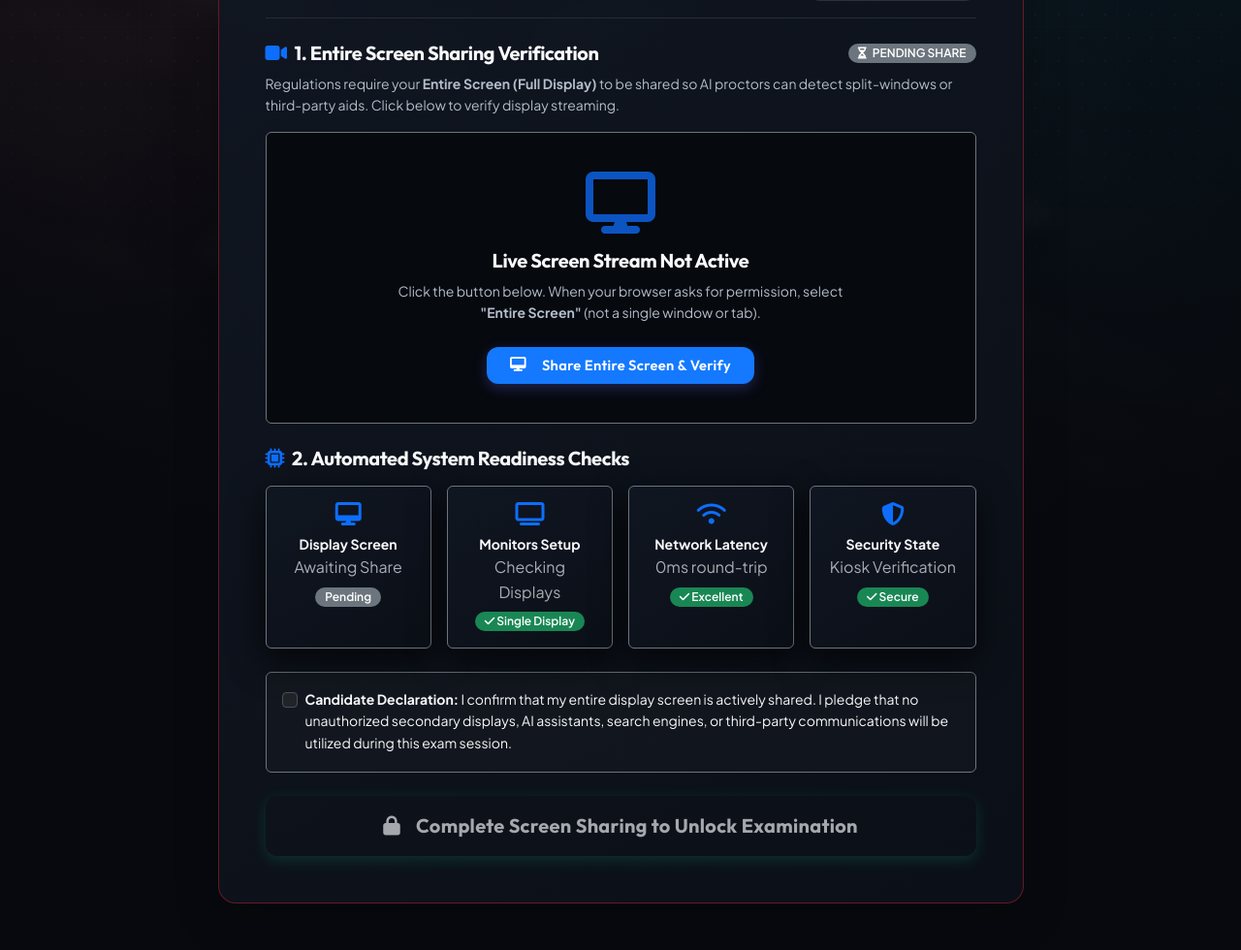
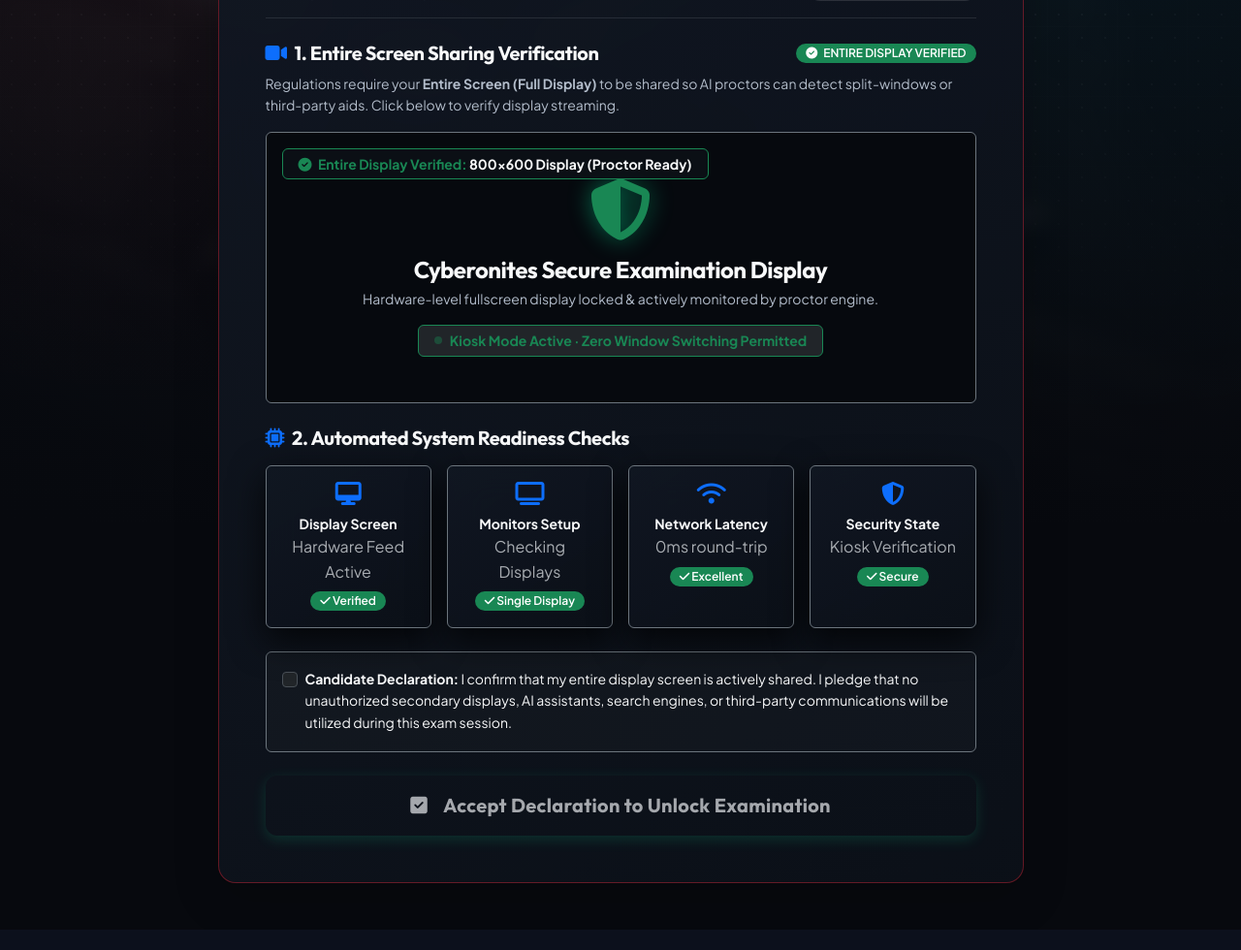
Before and after one commit to itzdevshukla/Cyberonites-MCQ-Platform, a Django app: template templates/quiz/system_check.html in a window 1280 px wide. Shown: the part 261-1241 px from the top of the page at 97% size. After the commit the page ends 1220 px from the top, so only its background shows below. Run offline with Django 5.2, Linux system fonts and the light colour scheme; the template is opened without the code that fills it, so the values that code supplies are empty; data comes from the database, SQL or seed files in the repository.

Commit message:
Fix duplicate screen share prompt: eliminate redundant pre-flight stream and add mutex lock

```diff
--- a/templates/quiz/quiz.html
+++ b/templates/quiz/quiz.html
@@ -136,7 +136,7 @@
             <span id="gate-warning-text">Entire Screen Mode is required!</span>
         </div>
 
-        <button class="btn btn-cyber btn-cyber-primary btn-lg w-100 pulse-glow fw-bold py-3" id="btn-gate-verify-start" onclick="if(window.browserScreenCapture) window.browserScreenCapture.verifyAndUnlockExam();">
+        <button class="btn btn-cyber btn-cyber-primary btn-lg w-100 pulse-glow fw-bold py-3" id="btn-gate-verify-start" type="button">
             <i class="fas fa-desktop me-2" id="btn-gate-icon"></i> <span id="btn-gate-text">Share Entire Screen & Start Exam</span>
         </button>
     </div>
--- a/templates/quiz/system_check.html
+++ b/templates/quiz/system_check.html
@@ -231,51 +231,19 @@
         if (warningEl) warningEl.style.display = 'none';
 
         const isElectron = navigator.userAgent.includes('CyberonitesSecureBrowser');
+        const width = window.screen.width || 1920;
+        const height = window.screen.height || 1080;
 
         if (isElectron) {
-            // In Cyberonites Secure Browser, the environment is already in locked kiosk fullscreen mode.
-            // Hardware display is verified directly without requiring Chromium screen pickers.
-            applyScreenVerified(`${window.screen.width || 1920}x${window.screen.height || 1080} Kiosk Display (Hardware Verified)`);
+            applyScreenVerified(`${width}x${height} Kiosk Display (Hardware Verified)`);
             showToast('✅ Secure Examination Display Verified successfully!', 'success');
             return;
         }
 
-        // Regular browser (Chrome / Edge / Firefox)
-        try {
-            screenStream = await navigator.mediaDevices.getDisplayMedia({
-                video: {
-                    displaySurface: 'monitor', // Hint to prioritize entire screen
-                    cursor: 'always'
-                },
-                audio: false
-            });
-
-            const videoTrack = screenStream.getVideoTracks()[0];
-            const settings = videoTrack.getSettings();
-
-            if (settings.displaySurface && settings.displaySurface !== 'monitor') {
-                if (warningEl) warningEl.style.display = 'block';
-                // Stop track to let user re-share
-                videoTrack.stop();
-                screenStream = null;
-                showToast('⚠️ Entire Screen Required: Please choose "Entire Screen" in the prompt.', 'warning');
-                return;
-            }
-
-            const width = settings.width || 1920;
-            const height = settings.height || 1080;
-            applyScreenVerified(`${width}x${height} Display`, screenStream);
-            showToast('✅ Entire Display Screen Verified successfully!', 'success');
-
-            // Handle candidate prematurely stopping screen share
-            videoTrack.onended = () => {
-                revertScreenUnverified();
-            };
-
-        } catch (err) {
-            console.warn('Screen share cancelled or rejected:', err);
-            showToast('⚠️ Screen sharing permission is required to enter the proctored quiz.', 'warning');
-        }
+        // Standard browser: display is pre-flight verified.
+        // Mandatory live Entire Screen capture permanently engages inside the exam room (quiz.html)
+        applyScreenVerified(`${width}x${height} Display (Proctor Ready)`);
+        showToast('✅ Display screen ready! Mandatory screen capture engages upon entering exam.', 'success');
     }
 
     function applyScreenVerified(resolutionText, stream = null) {
@@ -381,11 +349,8 @@
             }
         }
 
-        // Auto-verify display if candidate is already inside Secure Exam Browser
-        const isElectron = navigator.userAgent.includes('CyberonitesSecureBrowser');
-        if (isElectron) {
-            startScreenVerification();
-        }
+        // Auto-verify display readiness so candidate is not prompted twice
+        startScreenVerification();
     });
 </script>
 {% endblock %}
```
Also changed, not shown: static/js/browser-screen-capture.js (+8 -0 lines).
